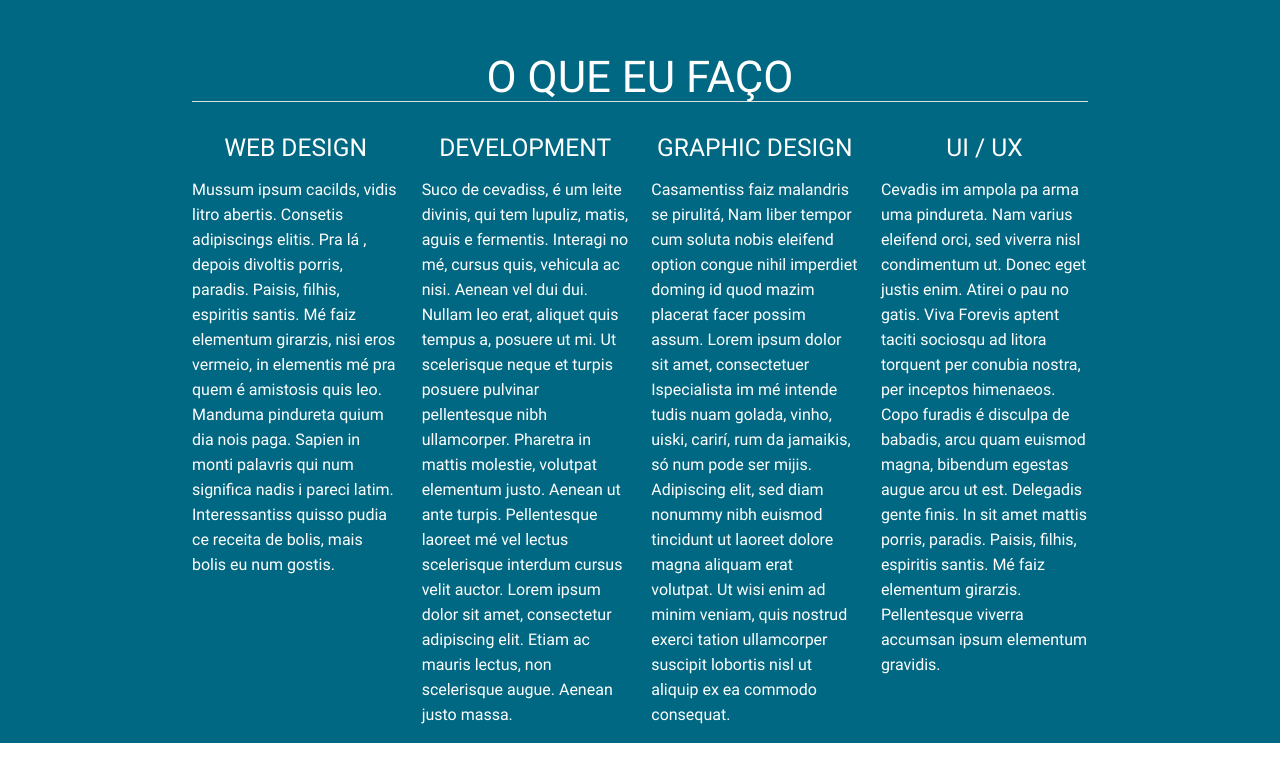
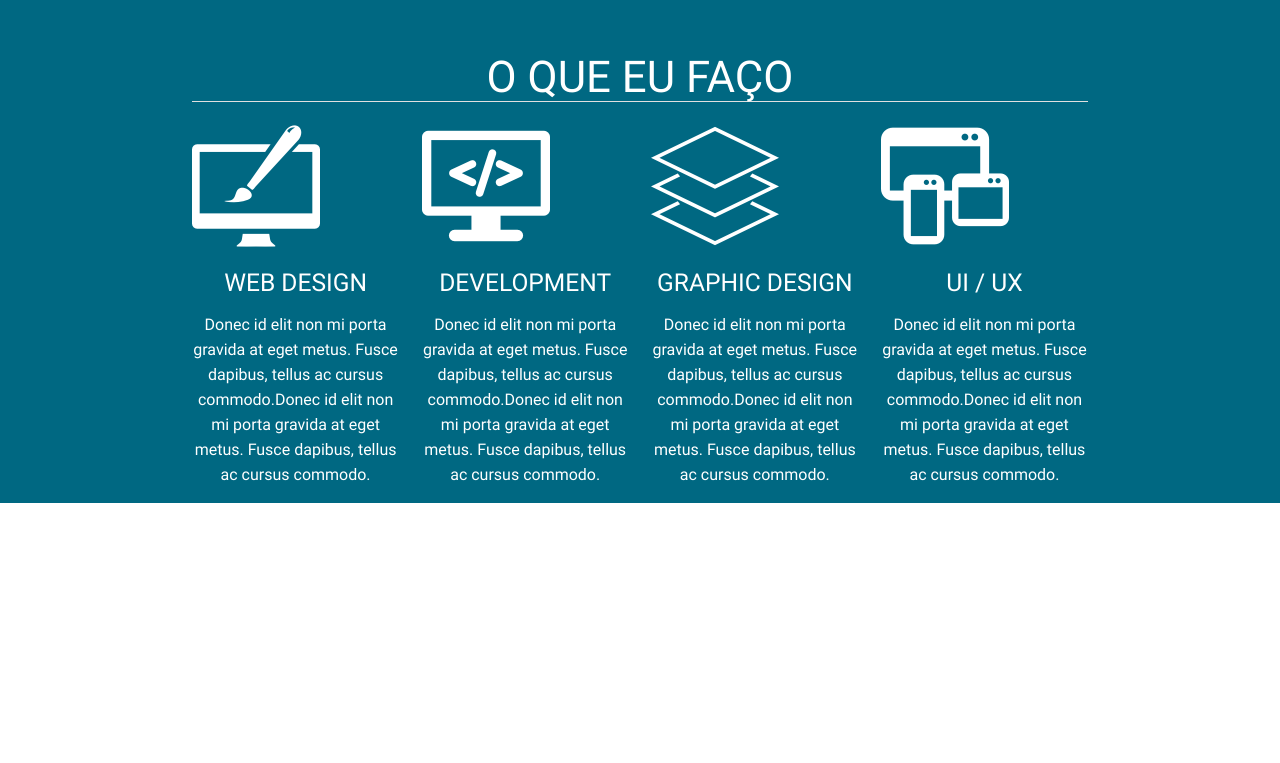
Before and after one commit to leovianna/template-materialize, a plain HTML site: page index.html in a window 1280 px wide. Shown: the part 1789-2552 px from the top of the page. After the commit the page ends 2312 px from the top, so only its background shows below. Drawn offline with nearby package versions, Linux system fonts and the light colour scheme.

Commit message:
Adicionei os ícones

```diff
--- a/css/estilo.css
+++ b/css/estilo.css
@@ -48,7 +48,7 @@ body{
 .parallax-container{
     height: 300px;
 }
-.habilidade{
+.servicos{
     height:100%;
     background-color:#006882;
 }
@@ -59,3 +59,6 @@ body{
 .cardHabil h5,p{
     color:#ffffff;
 }
+.imgIcon1{
+    margin:0 auto;
+}
--- a/index.html
+++ b/index.html
@@ -67,7 +67,7 @@
     <div class="parallax-container">
         <div class="parallax"><img src="img\O3GN080.jpg"></div>
     </div>
-    <section id="habilidade" class="habilidade">
+    <section id="servicos" class="servicos">
         <div class="container">
             <div class="row">
                 <div class="col s12 m12 l12">
@@ -76,28 +76,32 @@
                 </div>
             </div>
             <div class="row">
-                <div class="col s12 m3 l3">
-                    <div class="cardHabil">
+                <div class="col s12 m3 l3 valign-wrapper">
+                    <div class="cardHabil valign">
+                        <img class="responsive-img" src="img/monitor.png" width="128"/>
                         <h5 class="center-align">WEB DESIGN</h5>
-                        <p>Mussum ipsum cacilds, vidis litro abertis. Consetis adipiscings elitis. Pra lá , depois divoltis porris, paradis. Paisis, filhis, espiritis santis. Mé faiz elementum girarzis, nisi eros vermeio, in elementis mé pra quem é amistosis quis leo. Manduma pindureta quium dia nois paga. Sapien in monti palavris qui num significa nadis i pareci latim. Interessantiss quisso pudia ce receita de bolis, mais bolis eu num gostis.</p>
+                        <p class="center-align">Donec id elit non mi porta gravida at eget metus. Fusce dapibus, tellus ac cursus commodo.Donec id elit non mi porta gravida at eget metus. Fusce dapibus, tellus ac cursus commodo.</p>
                     </div>
                 </div>
                 <div class="col s12 m3 l3">
                     <div class="cardHabil">
+                        <img class="responsive-img" src="img/screen.png" width="128"/>
                         <h5 class="center-align">DEVELOPMENT</h5>
-                        <p>Suco de cevadiss, é um leite divinis, qui tem lupuliz, matis, aguis e fermentis. Interagi no mé, cursus quis, vehicula ac nisi. Aenean vel dui dui. Nullam leo erat, aliquet quis tempus a, posuere ut mi. Ut scelerisque neque et turpis posuere pulvinar pellentesque nibh ullamcorper. Pharetra in mattis molestie, volutpat elementum justo. Aenean ut ante turpis. Pellentesque laoreet mé vel lectus scelerisque interdum cursus velit auctor. Lorem ipsum dolor sit amet, consectetur adipiscing elit. Etiam ac mauris lectus, non scelerisque augue. Aenean justo massa.</p>
+                        <p class="center-align">Donec id elit non mi porta gravida at eget metus. Fusce dapibus, tellus ac cursus commodo.Donec id elit non mi porta gravida at eget metus. Fusce dapibus, tellus ac cursus commodo.</p>
                     </div>
                 </div>
                 <div class="col s12 m3 l3">
                     <div class="cardHabil">
+                        <img class="responsive-img" src="img/squares.png" width="128"/>
                         <h5 class="center-align">GRAPHIC DESIGN</h5>
-                        <p>Casamentiss faiz malandris se pirulitá, Nam liber tempor cum soluta nobis eleifend option congue nihil imperdiet doming id quod mazim placerat facer possim assum. Lorem ipsum dolor sit amet, consectetuer Ispecialista im mé intende tudis nuam golada, vinho, uiski, carirí, rum da jamaikis, só num pode ser mijis. Adipiscing elit, sed diam nonummy nibh euismod tincidunt ut laoreet dolore magna aliquam erat volutpat. Ut wisi enim ad minim veniam, quis nostrud exerci tation ullamcorper suscipit lobortis nisl ut aliquip ex ea commodo consequat.</p>
+                        <p class="center-align">Donec id elit non mi porta gravida at eget metus. Fusce dapibus, tellus ac cursus commodo.Donec id elit non mi porta gravida at eget metus. Fusce dapibus, tellus ac cursus commodo.</p>
                     </div>
                 </div>
                 <div class="col s12 m3 l3">
                     <div class="cardHabil">
+                        <img class="responsive-img" src="img/web.png" width="128"/>
                         <h5 class="center-align">UI / UX</h5>
-                        <p>Cevadis im ampola pa arma uma pindureta. Nam varius eleifend orci, sed viverra nisl condimentum ut. Donec eget justis enim. Atirei o pau no gatis. Viva Forevis aptent taciti sociosqu ad litora torquent per conubia nostra, per inceptos himenaeos. Copo furadis é disculpa de babadis, arcu quam euismod magna, bibendum egestas augue arcu ut est. Delegadis gente finis. In sit amet mattis porris, paradis. Paisis, filhis, espiritis santis. Mé faiz elementum girarzis. Pellentesque viverra accumsan ipsum elementum gravidis.</p>
+                        <p class="center-align">Donec id elit non mi porta gravida at eget metus. Fusce dapibus, tellus ac cursus commodo.Donec id elit non mi porta gravida at eget metus. Fusce dapibus, tellus ac cursus commodo.</p>
                     </div>
                 </div>
             </div>
```
Also changed, not shown: img/monitor.png (added), img/screen.png (added), img/squares.png (added), img/web.png (added).
